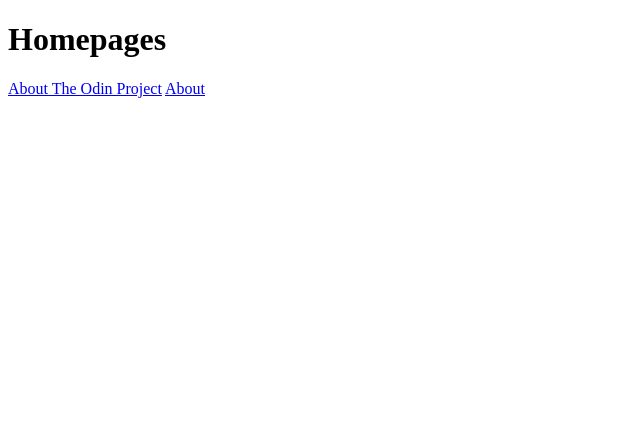
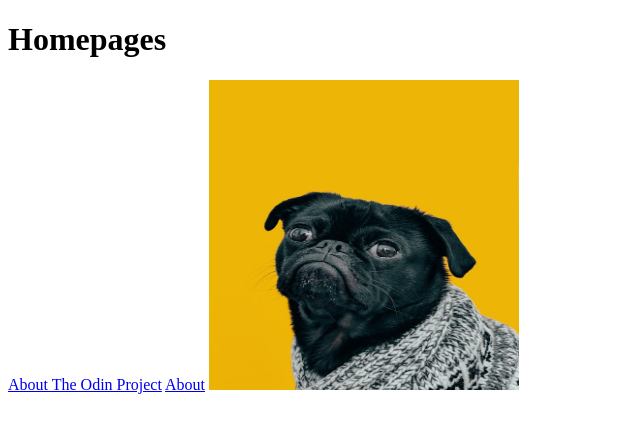
Before and after one commit to Sani-JMP/git_test, a plain HTML site: page odin-links-and-images/index.html in a window 1280 px wide. Shown: the whole page, without its empty margins (0-640 px from the left). Drawn offline with Linux system fonts and the light colour scheme.

Commit message:
added image repos and edited index.html file to output said image

```diff
--- a/odin-links-and-images/index.html
+++ b/odin-links-and-images/index.html
@@ -10,5 +10,7 @@
     <a href="https://www.theodinproject.com/about" target="_blank" rel="noopener noreferrer">About The Odin Project</a>
 
     <a href="./pages/about.html">About</a>
+
+    <img src="./images/dog.jpg" alt="image of a dog" height="310" width="310">
 </body>
 </html>
```
Also changed, not shown: odin-links-and-images/images/dog.jpg (added).
